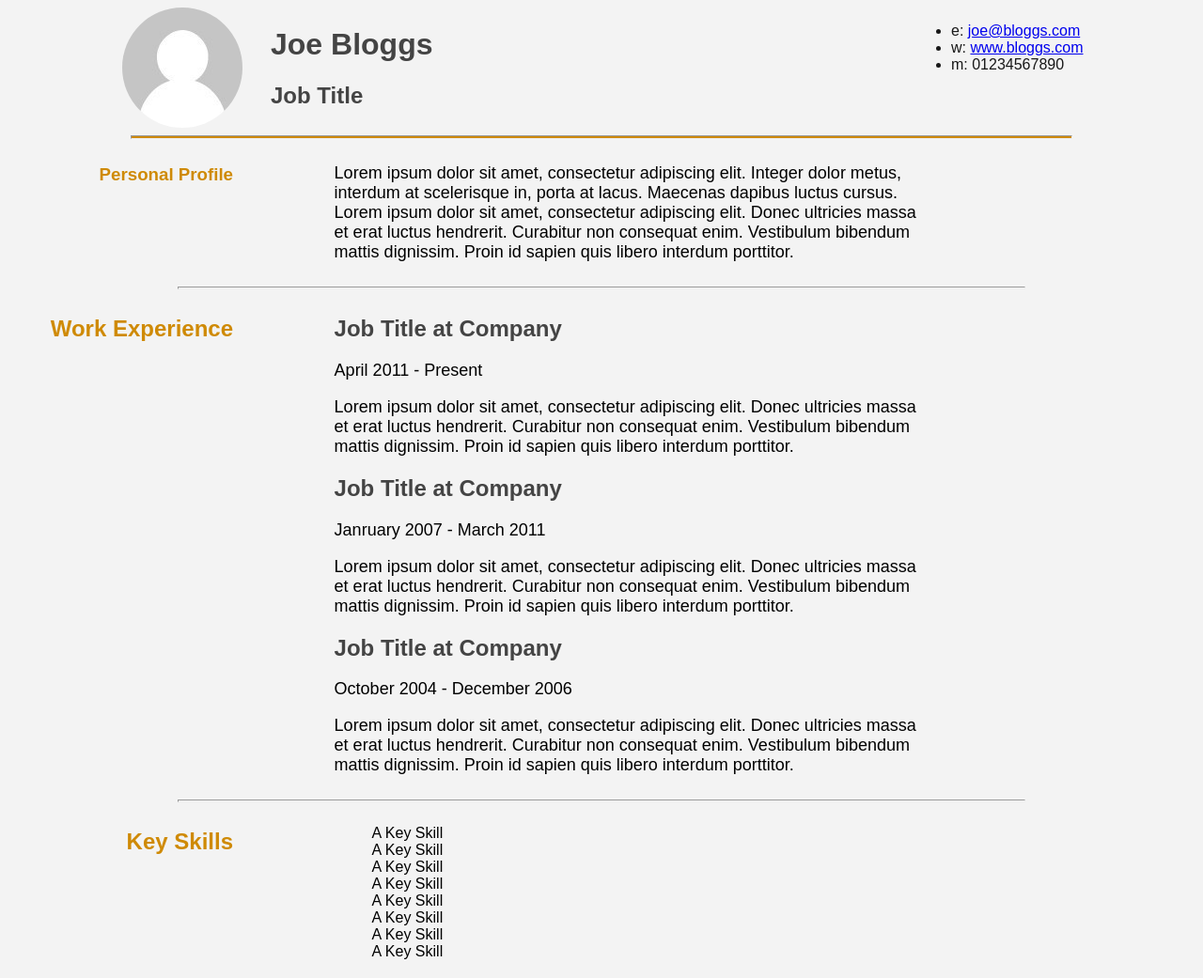
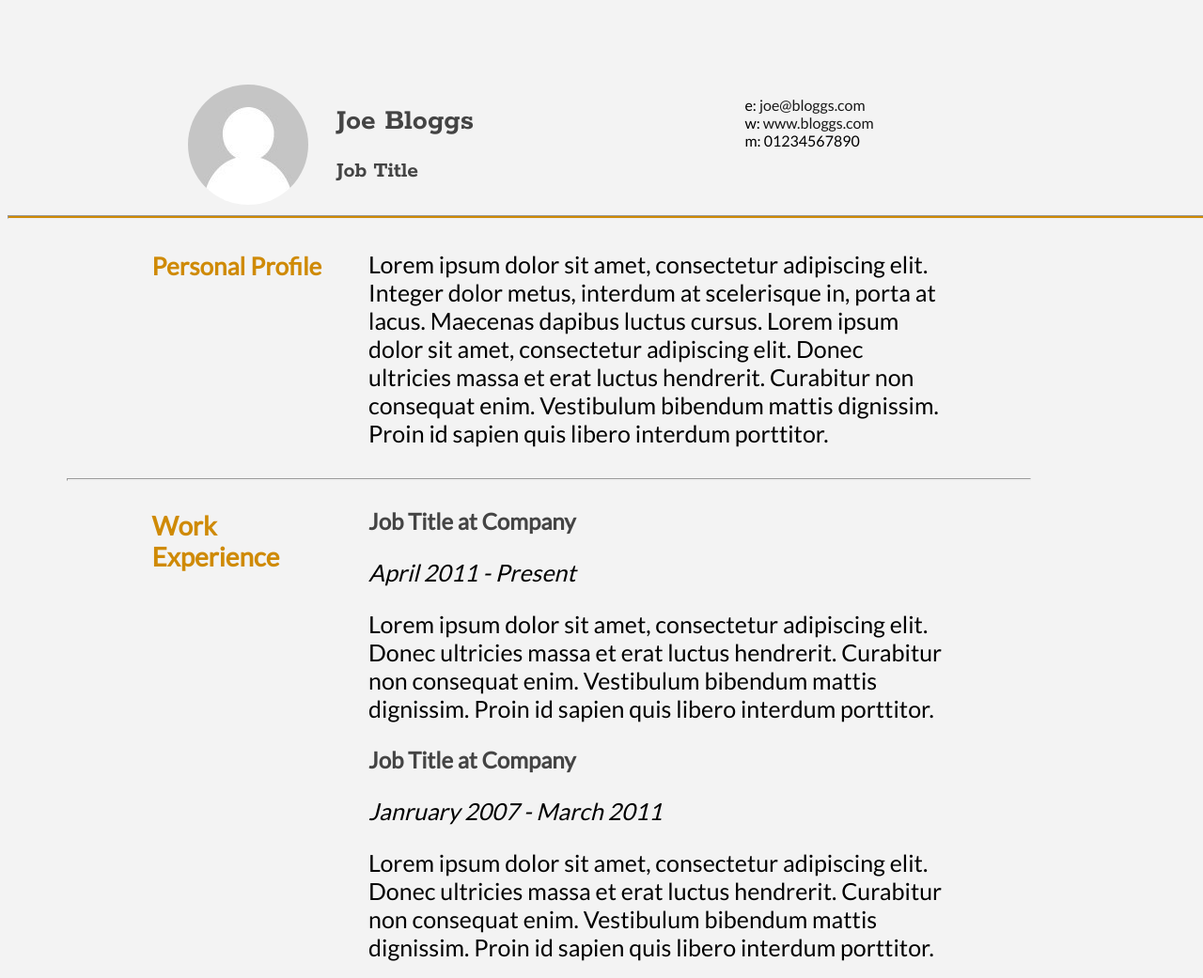
Before and after one commit to Kenzie-Academy-Brasil-Developers/estilizar-curriculo-sprint-2-samuelMangaRodrigues, a plain HTML site: page index.html in a window 1280 px wide. Shown: the top 1041 px of the page at 94% size. Drawn offline with Linux system fonts and the light colour scheme.

Commit message:
CORREÇÃO CURRICULO

```diff
--- a/index.html
+++ b/index.html
@@ -40,7 +40,7 @@
 		<section>
 			<article>
 				<div class="sectionTitle">
-					<h1>Personal Profile</h1>
+					<h1 id="personal">Personal Profile</h1>
 				</div>
 
 				<div class="sectionContent">
--- a/style.css
+++ b/style.css
@@ -1,6 +1,7 @@
 body{
-font-family:'Arial', sans-serif;
+font-family:'Lato',Helvetica,Arial, sans-serif;
 background-color: #f3f3f3;
+width: 90vw;
 }
 
 .clear {
@@ -8,68 +9,98 @@ background-color: #f3f3f3;
 }
 
 #headshot {
-	width: 250px;
 	float: left;
 	margin-right: 30px;
 }
 #headshot img{
-	float: right;
 	border-radius: 50%;
+	margin-left: 15vw;
+	margin-top:5vw;
 }
 
 #name {
+	font-family:'Rokkitt', Helvetica, Arial,sans-serif;
+	color: #444444;
+	margin-left:  5vw;
+	margin-top:  5vw;
+	width: 20vw;
+	margin-right:none;
 	float: left;
-	font-family: 'Rokkitt'sans-serif;
-	color: #444444;
+
+}
+div #name{
+	margin-left: 0%;
 }
 
 #contactDetails {
-	float: right;
-	width: 300px;
-	color:#181818;
+	float: top;
+	margin-bottom: 2vw;
+
 }
 #contactDetails ul{
-	float: left;
+	float: right;
+	list-style-type:none;
+	margin-top: 6vw;
+	margin-right: 18vw;
+
+
 }
-
+#contactDetails ul li a{
+	color:#181818;
+	text-decoration:none;
+}
 .sectionTitle {
 	float: left;
 	width: 25%;
+	font-size: 18.5px;
 }
 
 .sectionContent {
 	float: right;
-	width: 72.5%;
+	width: 60vw;
 }
 .sectionContent p{
-	width:68%;
+	width:48vw;
 	font-size: 18px;
 }
-div.sectionTitle{
-	width:240px;
+.sectionTitle h1{
+	margin-left: 12vw;
+
 }
 #mainArea h1{
-	float: right;
+	width: 15vw;
 }
 #primeiralinha{
-	width: 1000px;
+	width: 100vw;
 	background-color: #cf8a05;
 	height: 2px;
 }
 .hrs{
-	width: 900px;
+	width: 80vw;
 	color: #dedede;
 	height: 1px;
 }
 div.sectionTitle{
 	color: #cf8a05;
 }
-.keySkills{
+.keySkills li{
 	list-style: none;
+	font-size: 25px;
 }
 ul.keySkills{
-
+	column-count: 3;
+	padding: 0;
 }
 .sectionContent h2{
 color:	#444444;
 }
+.sectionContent p{
+	font-size: 25px;
+
+}
+.subDetails{
+	font-style: italic;
+}
+#personal{
+	font-size: 26px;
+}
```
